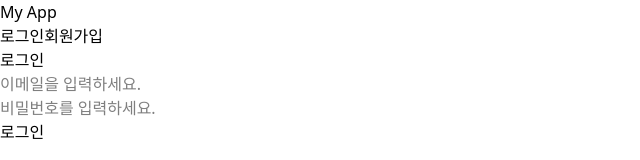
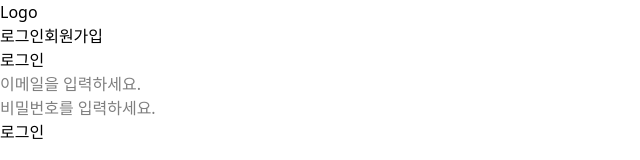
Before and after one commit to Chae1105/zogakzip-frontend, a React (Vite) app: page /login in a window 1280 px wide. Shown: the top 160 px of the page, without its empty margins (0-640 px from the left). Built offline with nearby package versions, Linux system fonts and the light colour scheme; no server answers.

Commit message:
chore: 코드 사소하게 수정

```diff
--- a/src/components/TopBar.jsx
+++ b/src/components/TopBar.jsx
@@ -11,7 +11,7 @@ function TopBar() {
     return (
       <nav className="top-bar">
         <div className="nav-brand">
-          <Link to="/">My App</Link>
+          <Link to="/">Logo</Link> {/* 로고 클릭 시 메인페이지로 이동하도록 */}
         </div>
         <div className="nav-auth">로딩 중...</div>
       </nav>
@@ -21,7 +21,7 @@ function TopBar() {
   return (
     <nav className="top-bar">
       <div className="nav-brand">
-        <Link to="/">My App</Link>
+        <Link to="/">Logo</Link> {/* 로고 클릭 시 메인페이지로 이동하도록 */}
       </div>
 
       <div className="nav-auth">
--- a/src/hooks/useAuth.js
+++ b/src/hooks/useAuth.js
@@ -53,8 +53,7 @@ export const useAuth = () => {
 
   const login = async (email, password) => {
     try {
-      const result = await signInWithEmailAndPassword(auth, email, password);
-      return result;
+      await signInWithEmailAndPassword(auth, email, password);
     } catch (err) {
       console.log("Firebase 원본 에러: ", err.code, err.message);
       throw new Error(getKoreanErrorMessage(err.code));
@@ -63,12 +62,7 @@ export const useAuth = () => {
 
   const signup = async (email, password) => {
     try {
-      const result = await createUserWithEmailAndPassword(
-        auth,
-        email,
-        password
-      );
-      return result;
+      await createUserWithEmailAndPassword(auth, email, password);
     } catch (err) {
       console.log("Firebase 원본 에러: ", err.code, err.message);
       throw new Error(getKoreanErrorMessage(err.code));
```
